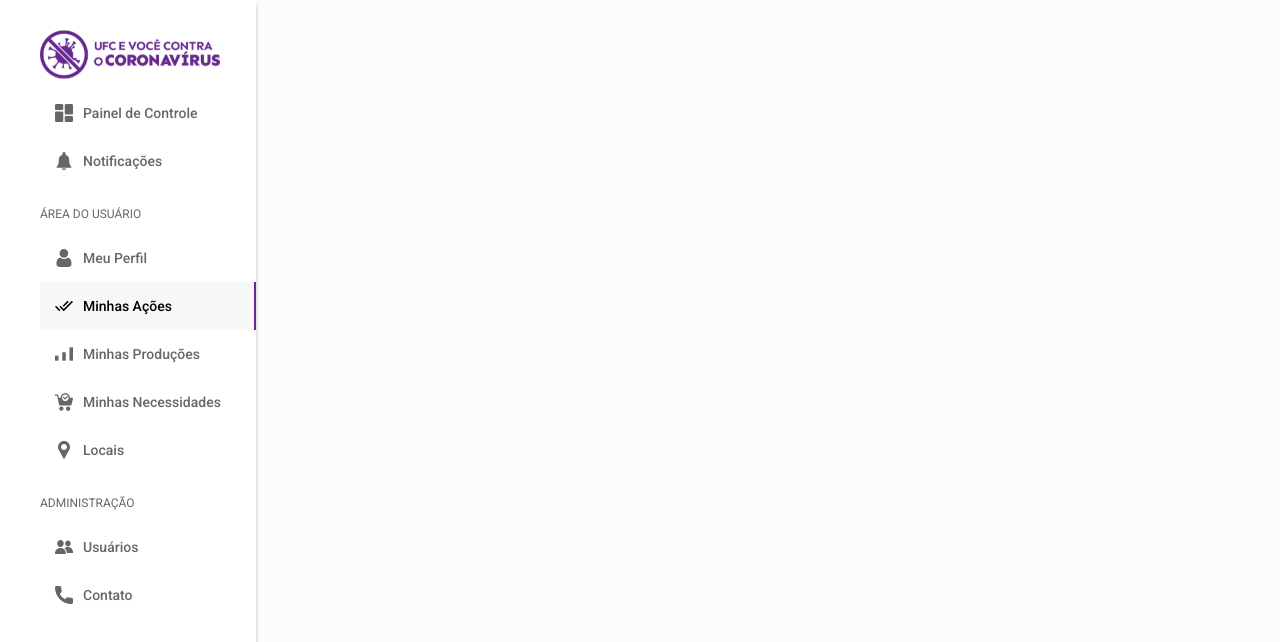
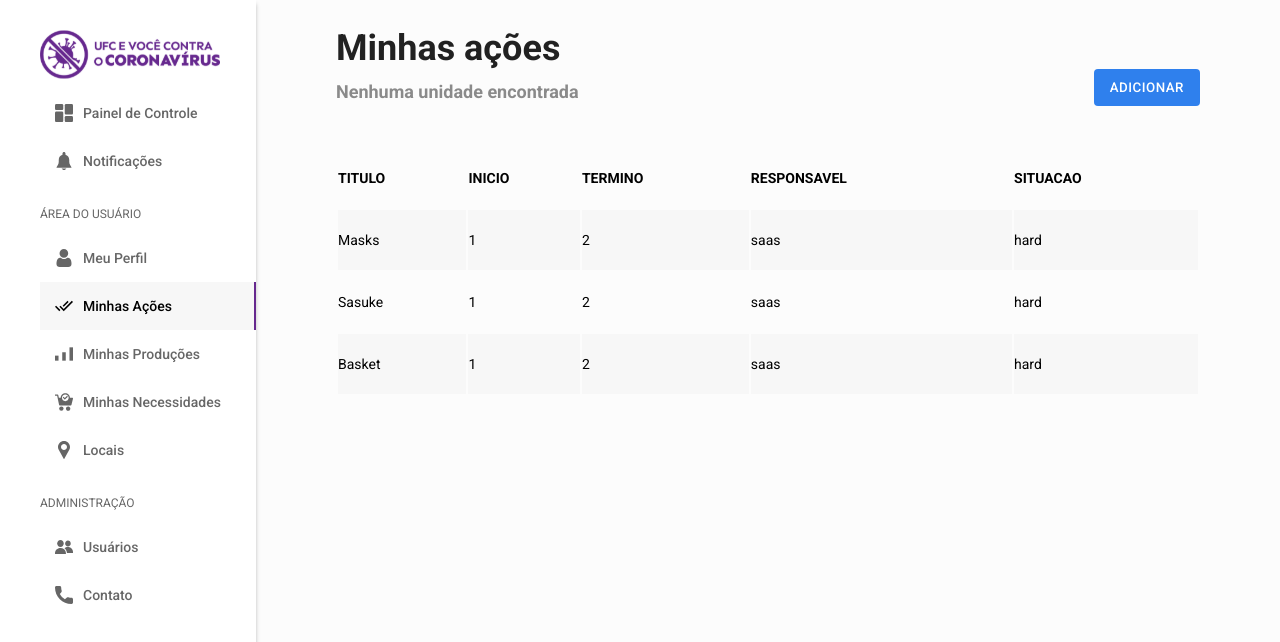
Before and after one commit to dev-inove/front-end-ufc-contra-o-corona, a Vue app: page /dashboard/my-actions in a window 1280 px wide. Shown: the top 642 px of the page. Built offline with nearby package versions, Linux system fonts and the light colour scheme.

Commit message:
added my actions internal page

```diff
--- /dev/null
+++ b/src/components/Admin/AddButton.vue
@@ -0,0 +1,22 @@
+<template>
+    <div style="align-self: flex-end">
+        <button class="add-button">Adicionar</button>
+    </div>
+</template>
+
+<script>
+export default {}
+</script>
+
+<style lang="scss" scoped>
+.add-button {
+    border: none;
+    background-color: #2f80ed;
+    text-transform: uppercase;
+    font-weight: 500;
+    color: #fff;
+    letter-spacing: 0.05rem;
+    border-radius: 0.4rem;
+    padding: 0.8rem 1.6rem;
+}
+</style>
--- /dev/null
+++ b/src/components/Admin/AdminPageTitle.vue
@@ -0,0 +1,38 @@
+<template>
+    <div class="admin-page-title">
+        <h1 class="admin-page-title__main">{{ title }}</h1>
+        <h2 class="admin-page-title__sub" v-if="units">{{ units }} Unidades</h2>
+        <h2 class="admin-page-title__sub" v-else>Nenhuma unidade encontrada</h2>
+    </div>
+</template>
+
+<script>
+export default {
+    name: 'AdminPageTitle',
+    props: {
+        title: {
+            type: String,
+            required: true
+        },
+        units: {
+            type: Number,
+            required: false
+        }
+    }
+}
+</script>
+
+<style lang="scss" scoped>
+.admin-page-title {
+    &__main {
+        font-size: 3.6rem;
+        font-weight: 700;
+        color: rgba($black, 0.87);
+    }
+
+    &__sub {
+        font-size: 1.8rem;
+        color: rgba($black, 0.45);
+    }
+}
+</style>
--- /dev/null
+++ b/src/components/Admin/MyActions.vue
@@ -0,0 +1,84 @@
+<template>
+    <div class="my-actions">
+        <div class="my-actions__header">
+            <AdminPageTitle title="Minhas ações" />
+            <AddButton />
+        </div>
+        <div class="my-actions__main">
+            <svg v-if="!a" class="not-found">
+                <use xlink:href="@/assets/svg/no_data.svg#no-data" />
+            </svg>
+            <Table v-else :titles="titles" :values="values" />
+        </div>
+    </div>
+</template>
+
+<script>
+import AdminPageTitle from './AdminPageTitle'
+import AddButton from './AddButton'
+import Table from './Table'
+
+export default {
+    components: { AdminPageTitle, AddButton, Table },
+    data() {
+        return {
+            a: true,
+            titles: [
+                'Titulo',
+                'Inicio',
+                'Termino',
+                'Responsavel',
+                'Situacao'
+            ],
+            values: [
+                {
+                    title: 'Masks',
+                    startDate: '1',
+                    endDate: '2',
+                    responsible: 'saas',
+                    situation: 'hard'
+                },
+                {
+                    title: 'Sasuke',
+                    startDate: '1',
+                    endDate: '2',
+                    responsible: 'saas',
+                    situation: 'hard'
+                },
+                {
+                    title: 'Basket',
+                    startDate: '1',
+                    endDate: '2',
+                    responsible: 'saas',
+                    situation: 'hard'
+                }
+            ]
+        }
+    }
+}
+</script>
+
+<style lang="scss" scoped>
+.not-found {
+    height: 262px;
+    width: 379px;
+}
+
+.my-actions {
+    display: flex;
+    flex-direction: column;
+    height: 100%;
+
+    &__header {
+        display: flex;
+        justify-content: space-between;
+        margin-bottom: 4rem;
+    }
+
+    &__main {
+        display: flex;
+        justify-content: center;
+        align-items: center;
+    }
+}
+</style>
--- a/src/router/index.js
+++ b/src/router/index.js
@@ -8,6 +8,7 @@ import ActionPage from '../components/Actions/ActionPage.vue'
 import AdminPages from '../components/Admin/AdminPages.vue'
 import Dashboard from '../components/Admin/Dashboard.vue'
 import Notifications from '../components/Admin/Notifications.vue'
+import myActions from '../components/Admin/MyActions.vue'
 
 Vue.use(VueRouter)
 
@@ -28,7 +29,7 @@ const routes = [
             },
             { path: 'notifications', component: Notifications },
             { path: 'my-profile' },
-            { path: 'my-actions' },
+            { path: 'my-actions', component: myActions },
             { path: 'my-productions' },
             { path: 'my-necessities' },
             { path: 'locations' },
```
Also changed, not shown: src/assets/svg/no_data.svg (added).
